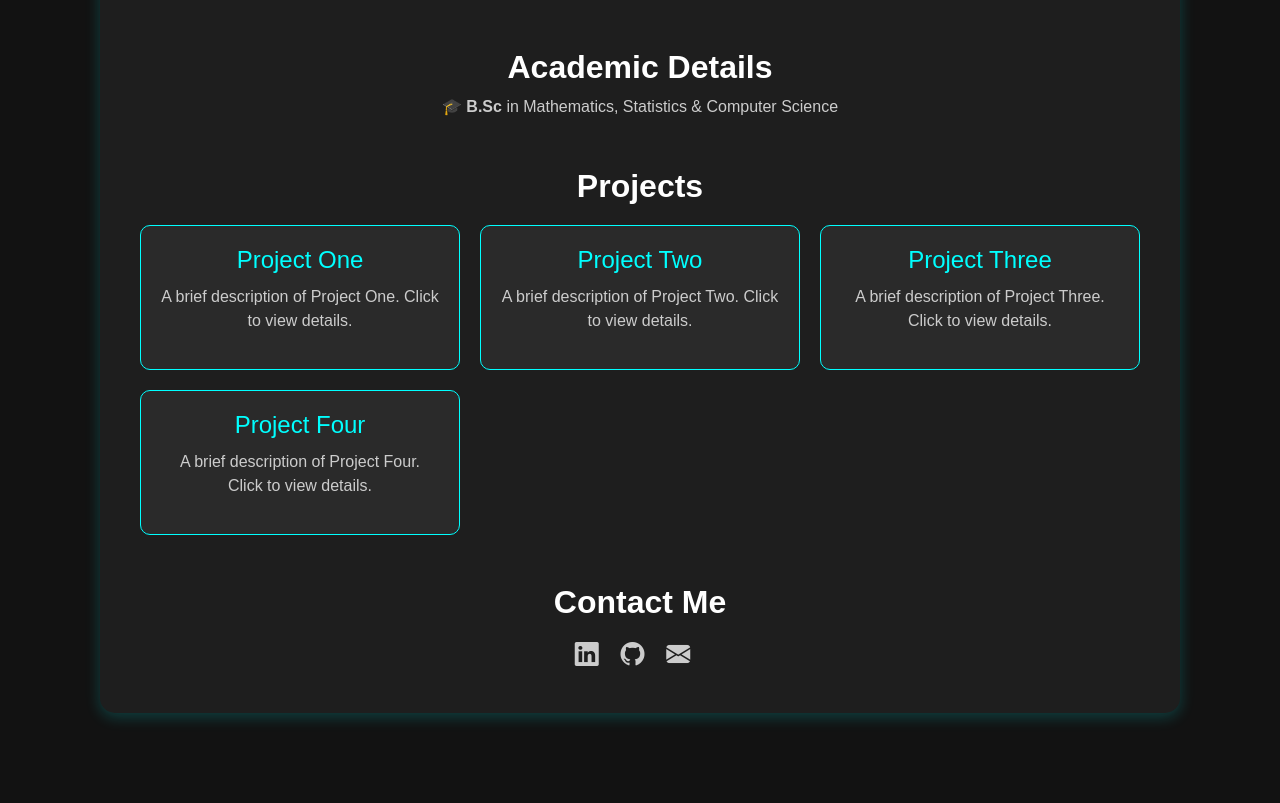
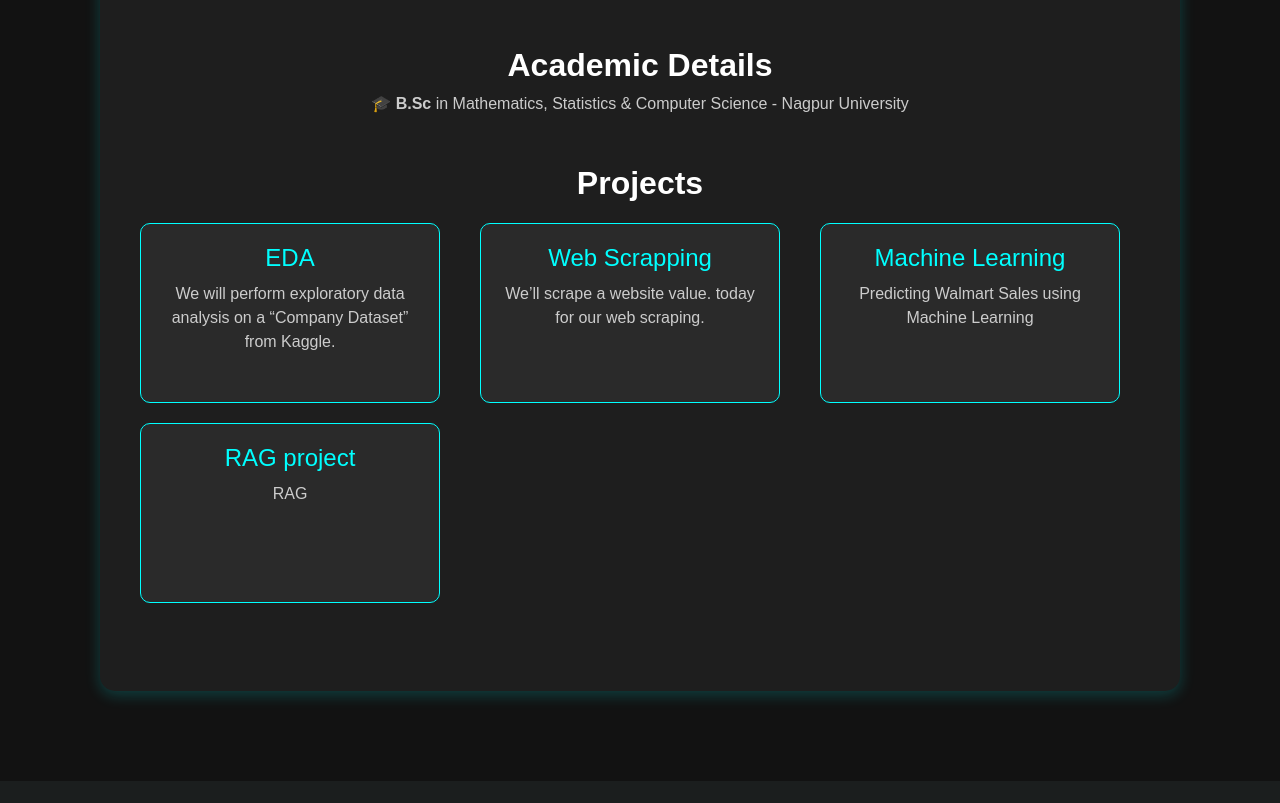
Before and after one commit to pankajthakur3999/webdev, a Flask app: page / in a window 1280 px wide. Shown: the part 983-1786 px from the top of the page. After the commit the page ends 1677 px from the top, so only its background shows below. Run offline with Flask 3, Linux system fonts and the light colour scheme; some libraries are stand-ins or nearby versions.

Commit message:
Added projects

```diff
--- a/templates/home.html
+++ b/templates/home.html
@@ -14,6 +14,7 @@
       font-family: 'Arial', sans-serif;
       color: #e0e0e0;
     }
+
     .container {
       background: #1e1e1e;
       padding: 40px;
@@ -120,6 +121,8 @@
     }
     .project-card {
       background: #2a2a2a;
+      width: 300px;  /* Set a fixed width */
+      height: 180px; /* Set a fixed height */
       padding: 20px;
       border-radius: 10px;
       transition: transform 0.3s ease, box-shadow 0.3s ease;
@@ -170,7 +173,7 @@
       </p>
       <!-- Resume & Contact Info Side by Side -->
       <div class="d-flex flex-wrap align-items-center mt-3 gap-3">
-        <a href="static/resume.pdf" target="_blank">
+        <a href="https://drive.google.com/file/d/1geZnO7l2ZsbsRx0d596v08nOOBDgAYVq/view?usp=sharing" target="_blank">
           <button class="resume-btn">Download Resume</button>
         </a>
         <div class="d-flex flex-wrap gap-3">
@@ -178,7 +181,7 @@
             <i class="bi bi-envelope-fill me-1"></i> pankajthakur3999@gmail.com
           </span>
           <span class="d-flex align-items-center">
-            <i class="bi bi-telephone-fill me-1"></i> +91-XXXXXXXXXX
+            <i class="bi bi-telephone-fill me-1"></i> +91-7517301654
           </span>
           <a class="d-flex align-items-center" href="https://github.com/pankajthakur3999" target="_blank">
             <i class="bi bi-github me-1"></i> GitHub
@@ -211,60 +214,39 @@
   <div class="mb-5">
     <h2>Certifications</h2>
     <div class="certifications">
-      <!-- Certification 1 -->
+    <!-- Certification 1 -->
+    <div class="cert-card">
+        <a href="https://jovian.com/certificate/MFQTOOBXHA" target="_blank">
+            <img src="static/jovian.png" alt="DS & ML Bootcamp">
+            <div class="cert-tooltip">DS & ML Bootcamp</div>
+        </a>
+    </div>
+      <!-- Certification 2 -->
       <div class="cert-card">
         <a href="https://coursera.org/share/fcec99c7001585d4fe1acd0450aac314" target="_blank">
           <img src="static/IBMcert.png" alt="IBM Certification">
           <div class="cert-tooltip">IBM Data Science Professional Certificate</div>
         </a>
       </div>
-      <!-- Certification 2 -->
-      <div class="cert-card">
-        <a href="#" target="_blank">
-          <img src="static/cert2.png" alt="Certification 2">
-          <div class="cert-tooltip">Certification Title 2</div>
-        </a>
-      </div>
       <!-- Certification 3 -->
       <div class="cert-card">
-        <a href="#" target="_blank">
-          <img src="static/cert3.png" alt="Certification 3">
-          <div class="cert-tooltip">Certification Title 3</div>
+        <a href="https://coursera.org/share/1c9d05d615e718e6326fb052a90801ae" target="_blank">
+          <img src="static/Azure.png" alt="Azure">
+          <div class="cert-tooltip">Azure Data Engineering</div>
         </a>
       </div>
       <!-- Certification 4 -->
       <div class="cert-card">
-        <a href="#" target="_blank">
-          <img src="static/cert4.png" alt="Certification 4">
-          <div class="cert-tooltip">Certification Title 4</div>
+        <a href="https://coursera.org/share/7230363cf1fdbef1b299e788f5ce417e" target="_blank">
+          <img src="static/linux.png" alt="Linux">
+          <div class="cert-tooltip">Linux Fundamentals</div>
         </a>
       </div>
       <!-- Certification 5 -->
       <div class="cert-card">
-        <a href="#" target="_blank">
-          <img src="static/cert5.png" alt="Certification 5">
-          <div class="cert-tooltip">Certification Title 5</div>
-        </a>
-      </div>
-      <!-- Certification 6 -->
-      <div class="cert-card">
-        <a href="#" target="_blank">
-          <img src="static/cert6.png" alt="Certification 6">
-          <div class="cert-tooltip">Certification Title 6</div>
-        </a>
-      </div>
-      <!-- Certification 7 -->
-      <div class="cert-card">
-        <a href="#" target="_blank">
-          <img src="static/cert7.png" alt="Certification 7">
-          <div class="cert-tooltip">Certification Title 7</div>
-        </a>
-      </div>
-      <!-- Certification 8 -->
-      <div class="cert-card">
-        <a href="#" target="_blank">
-          <img src="static/cert8.png" alt="Certification 8">
-          <div class="cert-tooltip">Certification Title 8</div>
+        <a href="https://www.hackerrank.com/certificates/1945eb0db8a1" target="_blank">
+          <img src="static/SQLhacker.png" alt="SQL Probelm Solving">
+          <div class="cert-tooltip">SQL Problem Solving</div>
         </a>
       </div>
     </div>
@@ -274,7 +256,7 @@
   <div class="mb-5">
     <div class="mb-5">
       <h2>Academic Details</h2>
-      <p>🎓 <strong>B.Sc</strong> in Mathematics, Statistics & Computer Science</p>
+      <p>🎓 <strong>B.Sc</strong> in Mathematics, Statistics & Computer Science - Nagpur University</p>
     </div>
   </div>
 
@@ -283,37 +265,37 @@
     <h2>Projects</h2>
     <div class="projects-grid">
       <!-- Project 1 -->
-      <a href="projects/project1.html">
+      <a href="https://medium.com/@pankajthakur3999/exploratory-data-analysis-on-company-datasets-c331beaa28d0" target="_blank">
         <div class="project-card">
-          <h4>Project One</h4>
-          <p>A brief description of Project One. Click to view details.</p>
+          <h4>EDA</h4>
+          <p>We will perform exploratory data analysis on a “Company Dataset” from Kaggle.</p>
         </div>
       </a>
       <!-- Project 2 -->
-      <a href="projects/project2.html">
+      <a href="https://medium.com/@pankajthakur3999/web-scraping-top-insurance-companies-using-python-and-beautifulsoup-9ec83bc5ab57" target="_blank">
         <div class="project-card">
-          <h4>Project Two</h4>
-          <p>A brief description of Project Two. Click to view details.</p>
+          <h4>Web Scrapping</h4>
+          <p>We’ll scrape a website value. today for our web scraping.</p>
         </div>
       </a>
       <!-- Project 3 -->
-      <a href="projects/project3.html">
+      <a href="https://github.com/pankajthakur3999/Machine-Learning", target="_blank">
         <div class="project-card">
-          <h4>Project Three</h4>
-          <p>A brief description of Project Three. Click to view details.</p>
+          <h4>Machine Learning</h4>
+          <p>Predicting Walmart Sales using Machine Learning</p>
         </div>
       </a>
       <!-- Project 4 -->
-      <a href="projects/project4.html">
+      <a href="https://github.com/pankajthakur3999/rag-project" target="_blank">
         <div class="project-card">
-          <h4>Project Four</h4>
-          <p>A brief description of Project Four. Click to view details.</p>
+          <h4>RAG project</h4>
+          <p>RAG</p>
         </div>
       </a>
     </div>
   </div>
 
-  <!-- Contact Section -->
+  <!-- Contact Section
   <div class="text-center mt-5">
     <h2>Contact Me</h2>
     <div class="social-icons mt-3">
@@ -326,7 +308,7 @@
       <a href="mailto:pankajthakur3999@gmail.com">
         <i class="bi bi-envelope-fill"></i>
       </a>
-    </div>
+    </div> -->
   </div>
 </div>
 
```
Also changed, not shown: static/Azure.png (added), static/SQLhacker.png (added), static/jovian.png (added), static/linux.png (added), static/passport_size.png (added).
